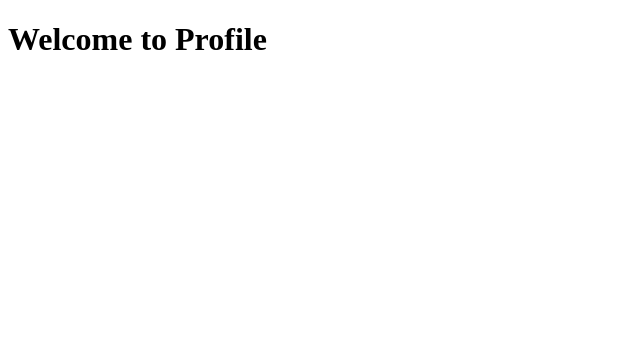
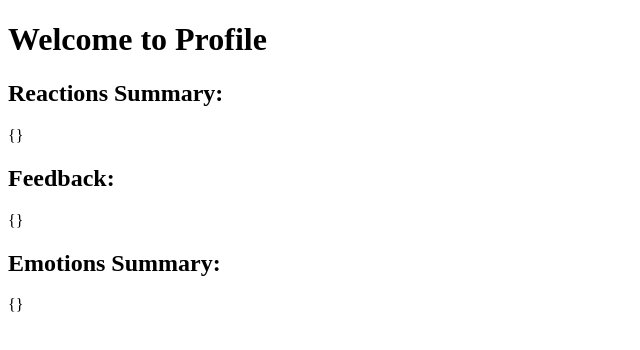
Before and after one commit to Abraham10000/social, a Next.js app: page /profile in a window 1280 px wide. Shown: the top 350 px of the page, without its empty margins (0-640 px from the left). Built offline with nearby package versions, Linux system fonts and the light colour scheme.

Commit message:
feat: feedback of posts and profile page update

```diff
--- a/package.json
+++ b/package.json
@@ -11,6 +11,7 @@
   "dependencies": {
     "axios": "^1.6.7",
     "bootstrap": "^5.3.2",
+    "dotenv": "^16.4.1",
     "firebase": "^10.8.0",
     "js-cookie": "^3.0.5",
     "mdb-react-ui-kit": "^7.2.0",
--- /dev/null
+++ b/src/pages/_app.tsx
@@ -0,0 +1,14 @@
+import { ProfileProvider } from '../utils/ProfileContext';
+
+
+import type { AppProps } from 'next/app';
+
+function MyApp({ Component, pageProps }: AppProps) {
+  return (
+    <ProfileProvider>
+      <Component {...pageProps} />
+    </ProfileProvider>
+  );
+}
+
+export default MyApp;
--- a/src/pages/profile/index.tsx
+++ b/src/pages/profile/index.tsx
@@ -1,11 +1,44 @@
-// pages/profile.js
-
-import React from 'react';
+import React, { useEffect } from 'react';
+import { useRouter } from 'next/router';
+import { useProfile } from '../../utils/ProfileContext';
+import Cookies from 'js-cookie';
 
 const Profile = () => {
+  const router = useRouter();
+  const { profileData, setProfile } = useProfile();
+
+  useEffect(() => {
+    // Récupérer les données depuis les cookies uniquement côté client
+    // Stocker les données dans le contexte du profil
+    const reactionsSummary = JSON.parse(Cookies.get('reactionsSummary') || '{}');
+    const feedback = JSON.parse(Cookies.get('feedback') || '{}');
+    const emotionsSummary = JSON.parse(Cookies.get('emotionsSummary') || '{}');
+
+
+    setProfile({ reactionsSummary, feedback, emotionsSummary });
+  }, []); // Exécution en une seule fois lors du montage du composant
+
+  if (!profileData) {
+    return null;
+  }
+
   return (
     <div>
       <h1>Welcome to Profile</h1>
+      <div>
+        <h2>Reactions Summary:</h2>
+        <p>{JSON.stringify(profileData.reactionsSummary, null, 2)}</p>
+      </div>
+
+      <div>
+        <h2>Feedback:</h2>
+        <p>{JSON.stringify(profileData.feedback, null, 2)}</p>
+      </div>
+
+      <div>
+        <h2>Emotions Summary:</h2>
+        <p>{JSON.stringify(profileData.emotionsSummary, null, 2)}</p>
+      </div>
     </div>
   );
 };
--- /dev/null
+++ b/src/utils/ProfileContext.tsx
@@ -0,0 +1,36 @@
+import { createContext, useContext, useState, ReactNode } from 'react';
+
+interface ProfileData {
+  reactionsSummary: any;
+  feedback: any;
+  emotionsSummary: any;
+}
+
+interface ProfileContextProps {
+  profileData: ProfileData | null;
+  setProfile: (data: ProfileData) => void;
+}
+
+const ProfileContext = createContext<ProfileContextProps | undefined>(undefined);
+
+export const ProfileProvider: React.FC<{ children: ReactNode }> = ({ children }) => {
+  const [profileData, setProfileData] = useState<ProfileData | null>(null);
+
+  const setProfile = (data: ProfileData) => {
+    setProfileData(data);
+  };
+
+  return (
+    <ProfileContext.Provider value={{ profileData, setProfile }}>
+      {children}
+    </ProfileContext.Provider>
+  );
+};
+
+export const useProfile = () => {
+  const context = useContext(ProfileContext);
+  if (!context) {
+    throw new Error('useProfile must be used within a ProfileProvider');
+  }
+  return context;
+};
```
Also changed, not shown: src/pages/login/index.tsx (+23 -16 lines), 2 other files (tests, documents, lock files or other folders).
